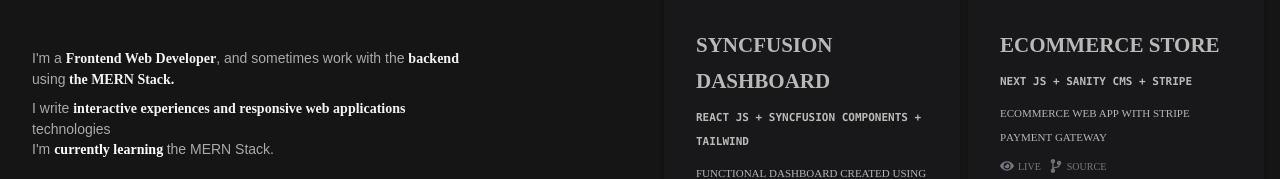
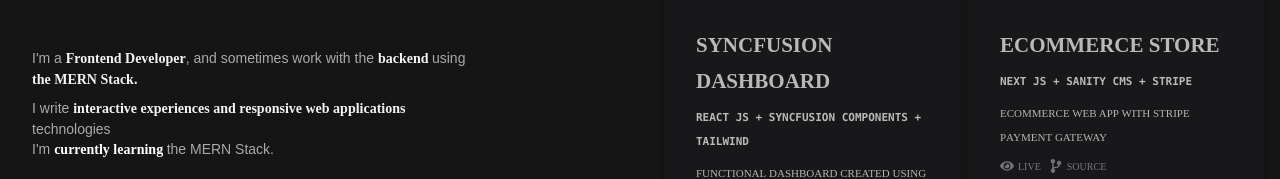
Before and after one commit to mosesfawole/portfolio, a React (Create React App) app: page / in a window 1280 px wide. Shown: the part 232-411 px from the top of the page. Built offline with nearby package versions, Linux system fonts and the light colour scheme.

Commit message:
deploy test

```diff
--- a/src/components/HeroText.jsx
+++ b/src/components/HeroText.jsx
@@ -53,7 +53,7 @@
           <h2 className="text-sm md:mt-10  ">
             I'm a{" "}
             <span className="text-gray-100 font-indie font-semibold">
-              Frontend Web Developer
+              Frontend Developer
             </span>
             , and sometimes work with the{" "}
             <span className="text-gray-100 font-indie font-semibold">
```
